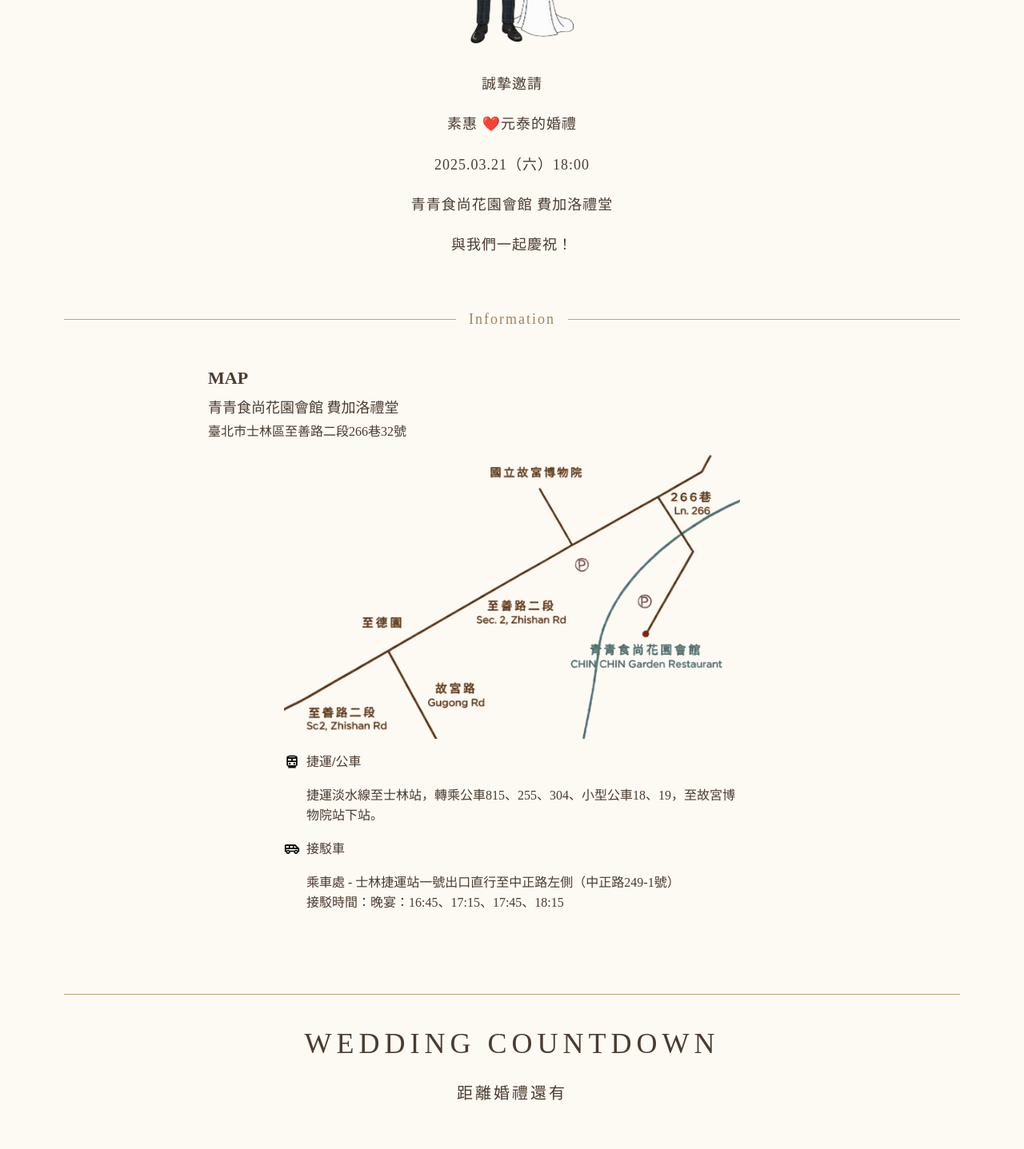
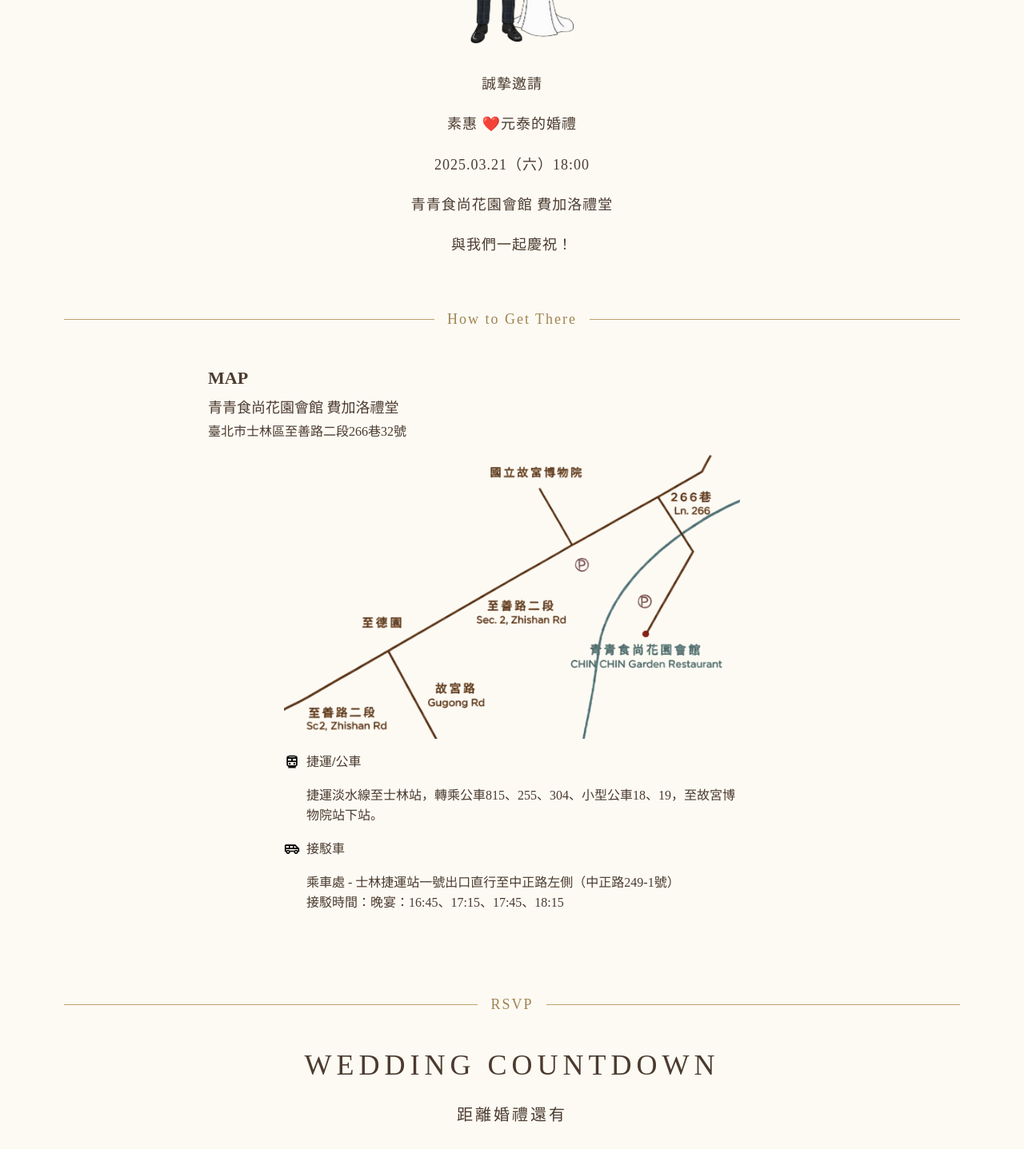
Before and after one commit to tai34tw/wedding, a React (Vite) app: page / in a window 1280 px wide. Shown: the part 448-1885 px from the top of the page at 80% size. Built offline with nearby package versions, Linux system fonts and the light colour scheme.

Commit message:
Update App.jsx: change the text of Divider

```diff
--- a/src/App.jsx
+++ b/src/App.jsx
@@ -25,9 +25,9 @@ function App() {
           <p>與我們一起慶祝！</p>
         </div>
       </header>
-      <Divider text="Information" />
+      <Divider text="How to Get There" />
       <MapSection />
-      <Divider text="" />
+      <Divider text="RSVP" />
       <Countdown />
       <RSVP />
     </div>
```
